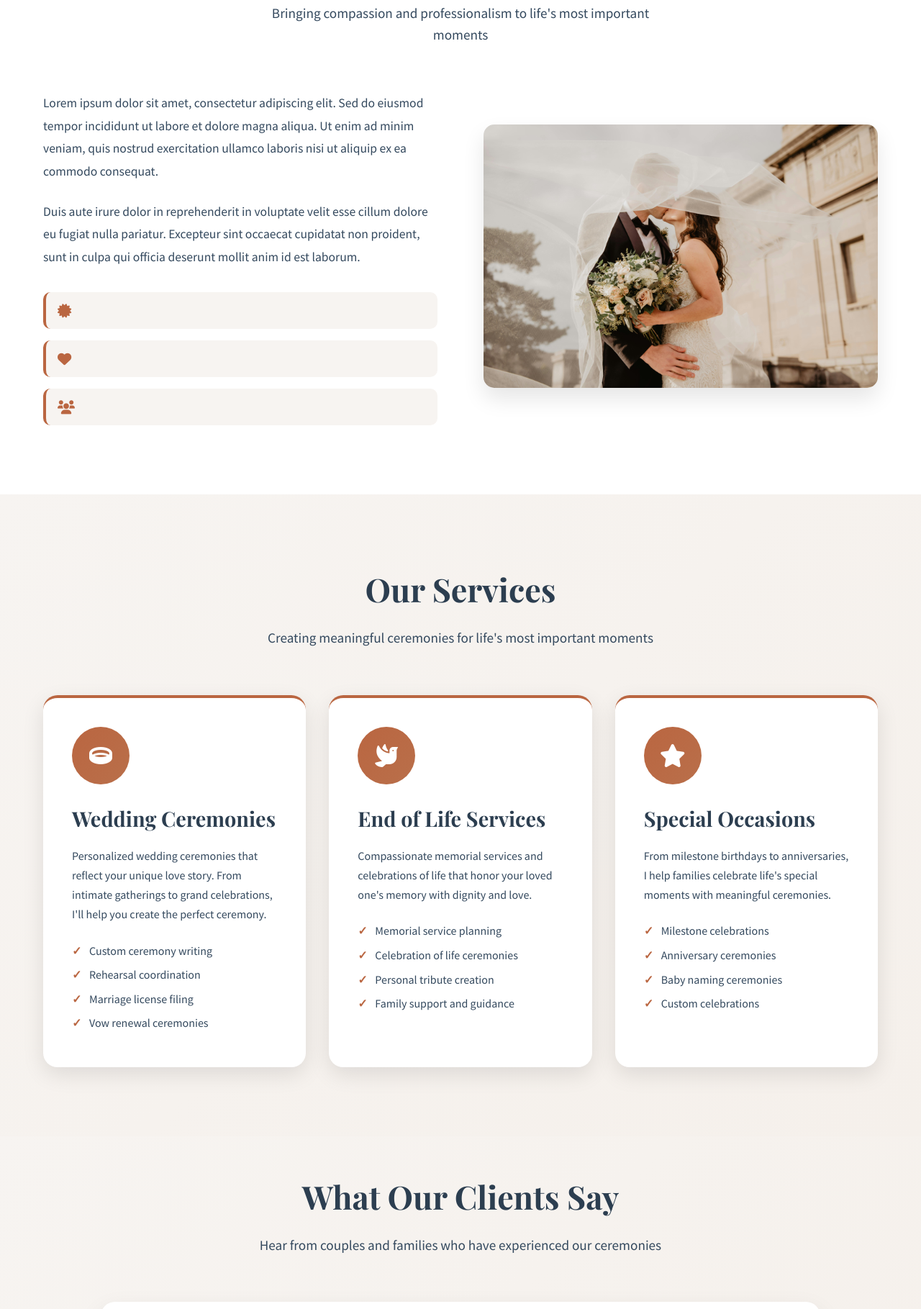
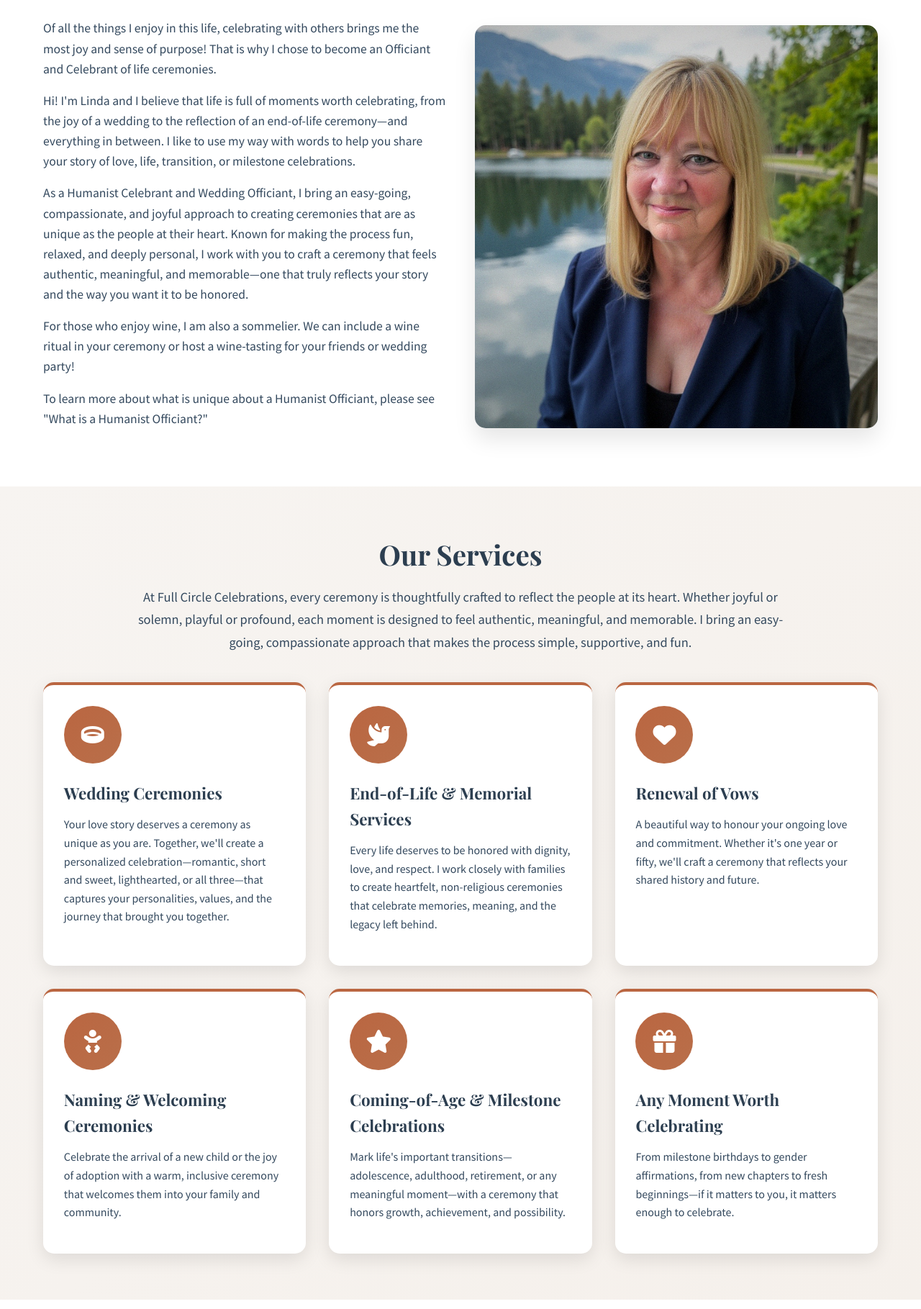
Before and after one commit to NoahRose123/FullCircleCelebrations, a plain HTML site: page index.html in a window 1280 px wide. Shown: the part 981-2800 px from the top of the page at 72% size. Drawn offline with nearby package versions, Linux system fonts and the light colour scheme.

Commit message:
Changes sept,30,2025

```diff
--- a/index.html
+++ b/index.html
@@ -20,6 +20,7 @@
                 <li><a href="#home">Home</a></li>
                 <li><a href="#about">About</a></li>
                 <li><a href="#services">Services</a></li>
+                <li><a href="#humanist-officiant">Humanist Officiant</a></li>
                 <li><a href="#testimonials">Testimonials</a></li>
                 <li><a href="#gallery">Gallery</a></li>
                 <li><a href="#contact">Contact</a></li>
@@ -61,27 +62,18 @@
             </div>
             <div class="about-content">
                 <div class="about-text">
-                    <p>Lorem ipsum dolor sit amet, consectetur adipiscing elit. Sed do eiusmod tempor incididunt ut labore et dolore magna aliqua. Ut enim ad minim veniam, quis nostrud exercitation ullamco laboris nisi ut aliquip ex ea commodo consequat.</p>
+                    <p>Of all the things I enjoy in this life, celebrating with others brings me the most joy and sense of purpose! That is why I chose to become an Officiant and Celebrant of life ceremonies.</p>
 
-                    <p>Duis aute irure dolor in reprehenderit in voluptate velit esse cillum dolore eu fugiat nulla pariatur. Excepteur sint occaecat cupidatat non proident, sunt in culpa qui officia deserunt mollit anim id est laborum.</p>
+                    <p>Hi! I'm Linda and I believe that life is full of moments worth celebrating, from the joy of a wedding to the reflection of an end-of-life ceremony—and everything in between. I like to use my way with words to help you share your story of love, life, transition, or milestone celebrations.</p>
 
-                    <div class="credentials">
-                        <div class="credential">
-                            <i class="fas fa-certificate"></i>
-                            <span></span>
-                        </div>
-                        <div class="credential">
-                            <i class="fas fa-heart"></i>
-                            <span></span>
-                        </div>
-                        <div class="credential">
-                            <i class="fas fa-users"></i>
-                            <span></span>
-                        </div>
-                    </div>
+                    <p>As a Humanist Celebrant and Wedding Officiant, I bring an easy-going, compassionate, and joyful approach to creating ceremonies that are as unique as the people at their heart. Known for making the process fun, relaxed, and deeply personal, I work with you to craft a ceremony that feels authentic, meaningful, and memorable—one that truly reflects your story and the way you want it to be honored.</p>
+
+                    <p>For those who enjoy wine, I am also a sommelier. We can include a wine ritual in your ceremony or host a wine-tasting for your friends or wedding party!</p>
+
+                    <p>To learn more about what is unique about a Humanist Officiant, please see "What is a Humanist Officiant?"</p>
                 </div>
                 <div class="about-image">
-                    <img src="pexels-emma-bauso-1183828-2253870.jpg" alt="Linda at work">
+                    <img src="2025 pic for website.jpg" alt="Linda">
                 </div>
             </div>
         </div>
@@ -90,9 +82,9 @@
     <!-- Services Section -->
     <section id="services" class="services">
         <div class="container">
-            <div class="section-header">
+            <div class="section-header services-header">
                 <h2>Our Services</h2>
-                <p>Creating meaningful ceremonies for life's most important moments</p>
+                <p>At Full Circle Celebrations, every ceremony is thoughtfully crafted to reflect the people at its heart. Whether joyful or solemn, playful or profound, each moment is designed to feel authentic, meaningful, and memorable. I bring an easy-going, compassionate approach that makes the process simple, supportive, and fun.</p>
             </div>
             <div class="services-grid">
                 <div class="service-card">
@@ -100,39 +92,67 @@
                         <i class="fas fa-ring"></i>
                     </div>
                     <h3>Wedding Ceremonies</h3>
-                    <p>Personalized wedding ceremonies that reflect your unique love story. From intimate gatherings to grand celebrations, I'll help you create the perfect ceremony.</p>
-                    <ul>
-                        <li>Custom ceremony writing</li>
-                        <li>Rehearsal coordination</li>
-                        <li>Marriage license filing</li>
-                        <li>Vow renewal ceremonies</li>
-                    </ul>
+                    <p>Your love story deserves a ceremony as unique as you are. Together, we'll create a personalized celebration—romantic, short and sweet, lighthearted, or all three—that captures your personalities, values, and the journey that brought you together.</p>
                 </div>
                 <div class="service-card">
                     <div class="service-icon">
                         <i class="fas fa-dove"></i>
                     </div>
-                    <h3>End of Life Services</h3>
-                    <p>Compassionate memorial services and celebrations of life that honor your loved one's memory with dignity and love.</p>
-                    <ul>
-                        <li>Memorial service planning</li>
-                        <li>Celebration of life ceremonies</li>
-                        <li>Personal tribute creation</li>
-                        <li>Family support and guidance</li>
-                    </ul>
+                    <h3>End-of-Life & Memorial Services</h3>
+                    <p>Every life deserves to be honored with dignity, love, and respect. I work closely with families to create heartfelt, non-religious ceremonies that celebrate memories, meaning, and the legacy left behind.</p>
+                </div>
+                <div class="service-card">
+                    <div class="service-icon">
+                        <i class="fas fa-heart"></i>
+                    </div>
+                    <h3>Renewal of Vows</h3>
+                    <p>A beautiful way to honour your ongoing love and commitment. Whether it's one year or fifty, we'll craft a ceremony that reflects your shared history and future.</p>
+                </div>
+                <div class="service-card">
+                    <div class="service-icon">
+                        <i class="fas fa-baby"></i>
+                    </div>
+                    <h3>Naming & Welcoming Ceremonies</h3>
+                    <p>Celebrate the arrival of a new child or the joy of adoption with a warm, inclusive ceremony that welcomes them into your family and community.</p>
                 </div>
                 <div class="service-card">
                     <div class="service-icon">
                         <i class="fas fa-star"></i>
                     </div>
-                    <h3>Special Occasions</h3>
-                    <p>From milestone birthdays to anniversaries, I help families celebrate life's special moments with meaningful ceremonies.</p>
+                    <h3>Coming-of-Age & Milestone Celebrations</h3>
+                    <p>Mark life's important transitions—adolescence, adulthood, retirement, or any meaningful moment—with a ceremony that honors growth, achievement, and possibility.</p>
+                </div>
+                <div class="service-card">
+                    <div class="service-icon">
+                        <i class="fas fa-gift"></i>
+                    </div>
+                    <h3>Any Moment Worth Celebrating</h3>
+                    <p>From milestone birthdays to gender affirmations, from new chapters to fresh beginnings—if it matters to you, it matters enough to celebrate.</p>
+                </div>
+            </div>
+        </div>
+    </section>
+
+    <!-- What is a Humanist Officiant Section -->
+    <section id="humanist-officiant" class="humanist-officiant">
+        <div class="container">
+            <div class="section-header">
+                <h2>What is a Humanist Officiant</h2>
+                <p>Understanding the unique approach to non-religious ceremonies</p>
+            </div>
+            <div class="humanist-content">
+                <div class="humanist-text">
+                    <p>A Humanist officiant is a professional who creates and leads ceremonies—such as weddings, vow renewals, baby namings, milestone celebrations, or end-of-life memorials—that are non-religious, personalized, and centered on human values rather than spiritual or religious traditions.</p>
+
+                    <h3>Key features of a Humanist officiant:</h3>
                     <ul>
-                        <li>Milestone celebrations</li>
-                        <li>Anniversary ceremonies</li>
-                        <li>Baby naming ceremonies</li>
-                        <li>Custom celebrations</li>
+                        <li><strong>Non-religious:</strong> The focus is on people, love, connection, and meaning—not faith or divine authority.</li>
+                        <li><strong>Personalized:</strong> Every ceremony is crafted around the individuals involved—their words, humour, style, and life journey.</li>
+                        <li><strong>Inclusive:</strong> Welcoming of diverse identities, backgrounds, and family structures.</li>
+                        <li><strong>Respectful and joyful:</strong> Balances dignity with warmth, often described as uplifting and celebratory while still honoring the significance of the moment.</li>
                     </ul>
+
+                    <p>To learn more about Humanist in Canada, you can visit <a href="https://www.humanistcanada.ca" target="_blank">www.humanistcanada.ca</a></p>
                 </div>
             </div>
         </div>
--- a/styles.css
+++ b/styles.css
@@ -148,7 +148,7 @@ body {
 
 .hero-subtitle {
     font-size: 1.5rem;
-    color: var(--pampas);
+    color: white;
     font-weight: 600;
     margin-bottom: 0.5rem;
     text-shadow: 1px 1px 2px rgba(0, 0, 0, 0.5);
@@ -252,41 +252,47 @@ body {
 /* Section Headers */
 .section-header {
     text-align: center;
-    margin-bottom: 4rem;
+    margin-bottom: 2.5rem;
 }
 
 .section-header h2 {
     font-family: 'Playfair Display', serif;
-    font-size: 2.8rem;
+    font-size: 2.4rem;
     color: #2c3e50;
-    margin-bottom: 1rem;
+    margin-bottom: 0.8rem;
 }
 
 .section-header p {
-    font-size: 1.2rem;
+    font-size: 1.1rem;
     color: #34495e;
     max-width: 600px;
     margin: 0 auto;
 }
 
+.services-header p {
+    max-width: 900px;
+    font-size: 1.15rem;
+    line-height: 1.7;
+}
+
 /* About Section */
 .about {
-    padding: 6rem 0;
+    padding: 4rem 0;
     background: white;
 }
 
 .about-content {
     display: grid;
     grid-template-columns: 1fr 1fr;
-    gap: 4rem;
+    gap: 2.5rem;
     align-items: center;
 }
 
 .about-text p {
     font-size: 1.1rem;
     color: #34495e;
-    margin-bottom: 1.5rem;
-    line-height: 1.8;
+    margin-bottom: 1rem;
+    line-height: 1.6;
 }
 
 .credentials {
@@ -324,7 +330,7 @@ body {
 
 /* Services Section */
 .services {
-    padding: 6rem 0;
+    padding: 4rem 0;
     background: linear-gradient(135deg, var(--pampas) 0%, #f5f0eb 100%);
 }
 
@@ -336,9 +342,9 @@ body {
 
 .service-card {
     background: white;
-    padding: 2.5rem;
-    border-radius: 20px;
-    box-shadow: 0 10px 30px rgba(0, 0, 0, 0.1);
+    padding: 1.8rem;
+    border-radius: 15px;
+    box-shadow: 0 8px 25px rgba(0, 0, 0, 0.1);
     transition: transform 0.3s ease, box-shadow 0.3s ease;
     border-top: 4px solid var(--brown-rust);
 }
@@ -366,15 +372,15 @@ body {
 
 .service-card h3 {
     font-family: 'Playfair Display', serif;
-    font-size: 1.8rem;
+    font-size: 1.4rem;
     color: #2c3e50;
-    margin-bottom: 1rem;
+    margin-bottom: 0.8rem;
 }
 
 .service-card p {
     color: #34495e;
-    margin-bottom: 1.5rem;
-    line-height: 1.7;
+    margin-bottom: 1rem;
+    line-height: 1.6;
 }
 
 .service-card ul {
@@ -396,9 +402,58 @@ body {
     font-weight: bold;
 }
 
+/* What is a Humanist Officiant Section */
+.humanist-officiant {
+    padding: 4rem 0;
+    background: white;
+}
+
+.humanist-content {
+    max-width: 800px;
+    margin: 0 auto;
+}
+
+.humanist-text h3 {
+    font-family: 'Playfair Display', serif;
+    font-size: 1.8rem;
+    color: #2c3e50;
+    margin: 2rem 0 1rem 0;
+}
+
+.humanist-text ul {
+    list-style: none;
+    padding: 0;
+}
+
+.humanist-text li {
+    margin-bottom: 1rem;
+    padding-left: 1.5rem;
+    position: relative;
+    color: #34495e;
+    line-height: 1.7;
+}
+
+.humanist-text li::before {
+    content: "•";
+    color: var(--brown-rust);
+    font-weight: bold;
+    position: absolute;
+    left: 0;
+}
+
+.humanist-text a {
+    color: var(--brown-rust);
+    text-decoration: none;
+    font-weight: 600;
+}
+
+.humanist-text a:hover {
+    text-decoration: underline;
+}
+
 /* Testimonials Section */
 .testimonials {
-    padding: 3rem 0;
+    padding: 2.5rem 0;
     background: linear-gradient(135deg, var(--pampas) 0%, #f5f0eb 100%);
 }
 
@@ -407,9 +462,9 @@ body {
     margin: 0 auto;
     text-align: center;
     background: white;
-    padding: 2rem 3rem;
-    border-radius: 20px;
-    box-shadow: 0 15px 35px rgba(0, 0, 0, 0.1);
+    padding: 1.5rem 2.5rem;
+    border-radius: 15px;
+    box-shadow: 0 12px 30px rgba(0, 0, 0, 0.1);
     position: relative;
 }
 
@@ -472,7 +527,7 @@ body {
 
 /* Gallery Section */
 .gallery {
-    padding: 6rem 0;
+    padding: 4rem 0;
     background: white;
 }
 
@@ -564,7 +619,7 @@ body {
 
 /* Contact Section */
 .contact {
-    padding: 6rem 0;
+    padding: 4rem 0;
     background: linear-gradient(135deg, #2c3e50 0%, #34495e 100%);
     color: white;
 }
@@ -746,6 +801,7 @@ body {
         gap: 2rem;
     }
 
+
     .hero-text h1 {
         font-size: 2.5rem;
     }
@@ -814,6 +870,7 @@ body {
         padding-top: 50px;
     }
 
+
     .hero-text h1 {
         font-size: 1.8rem;
         line-height: 1.1;
```
Also changed, not shown: 2025 pic for website.jpg (added).
